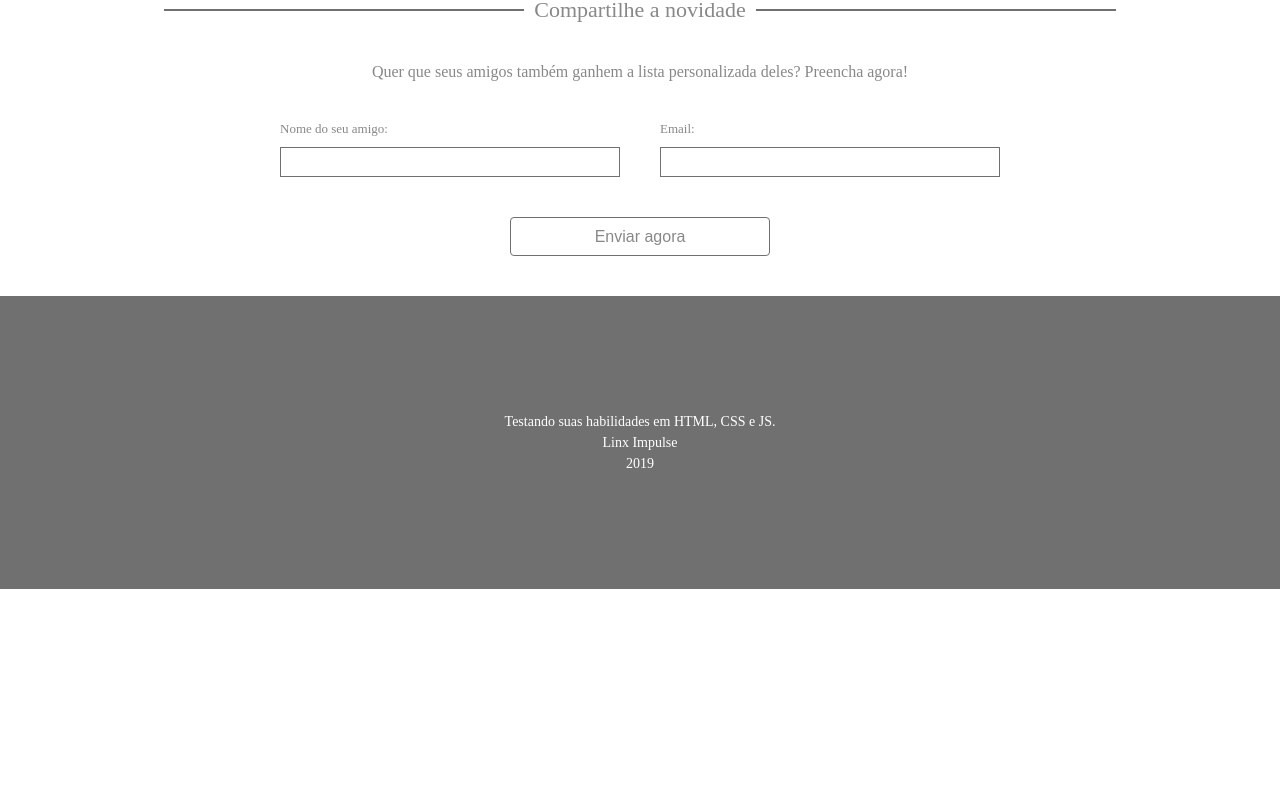
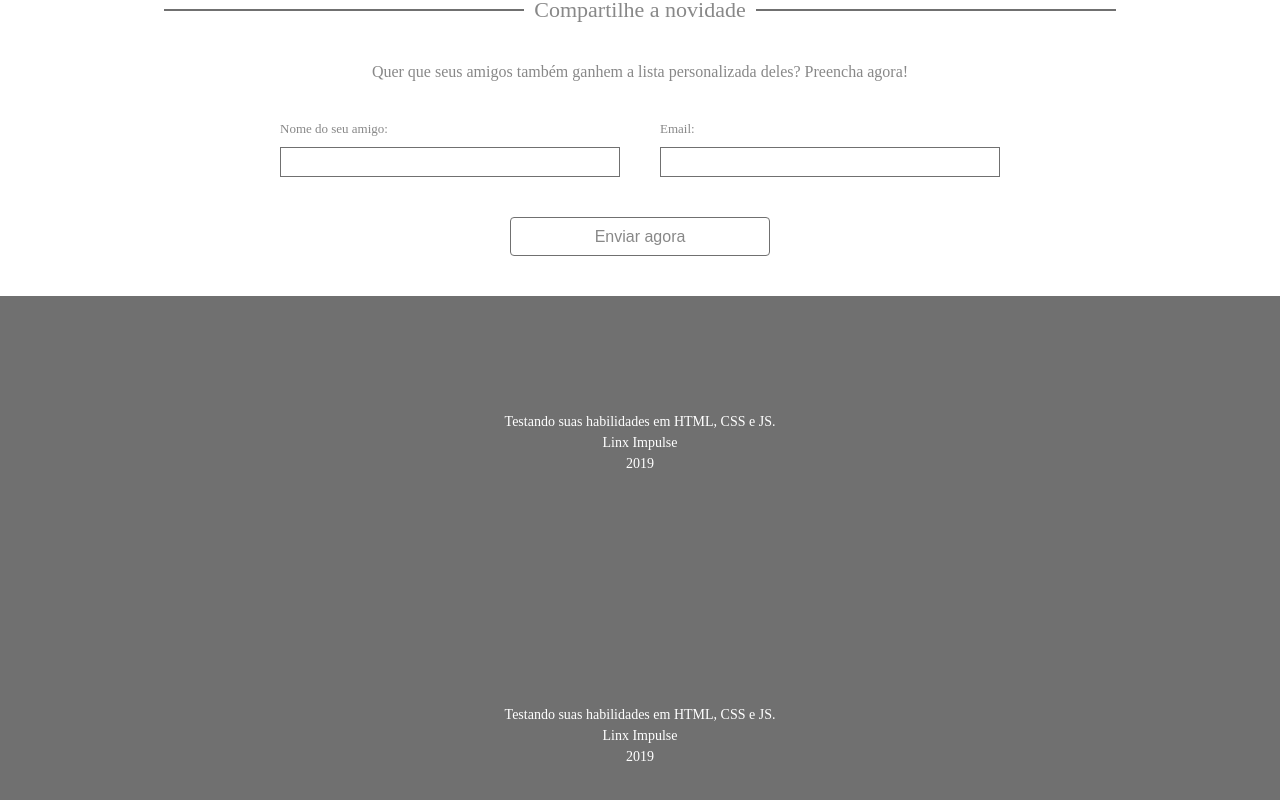
Before and after one commit to romulo-m/Linx-Impulse, a React (Vite) app: page / in a window 1280 px wide. Shown: the part 911-1711 px from the top of the page. Before the commit the page ends 1500 px from the top, so only its background shows below. Built offline with nearby package versions, Linux system fonts and the light colour scheme.

Commit message:
implementação do footer no app

```diff
--- a/src/App.jsx
+++ b/src/App.jsx
@@ -1,4 +1,5 @@
 import './App.css'
+import Footer from './assets/components/Footer/Footer'
 import Header from './assets/components/Header/Header'
 import Main from './assets/components/Main/Main'
 
@@ -8,6 +9,7 @@ function App() {
     <div className="App">
       <Header />
       <Main />
+      <Footer />
     </div>
   )
 }
--- a/src/assets/components/Header/Header.module.css
+++ b/src/assets/components/Header/Header.module.css
@@ -1,3 +1,7 @@
+/* header {
+    background: linear-gradient(to bottom left, rgb(112, 112, 112) 75%, rgb(255, 255, 255) 25%);
+} */
+
 .header {
     top: 0px;
     left: 0px;
```
